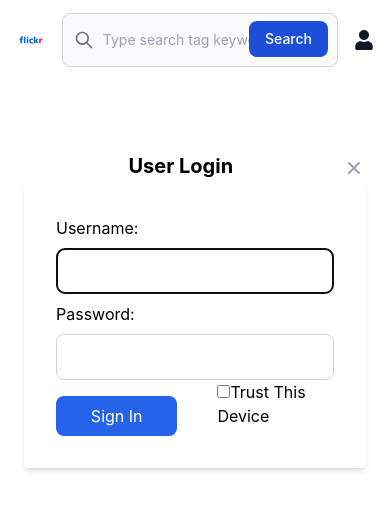
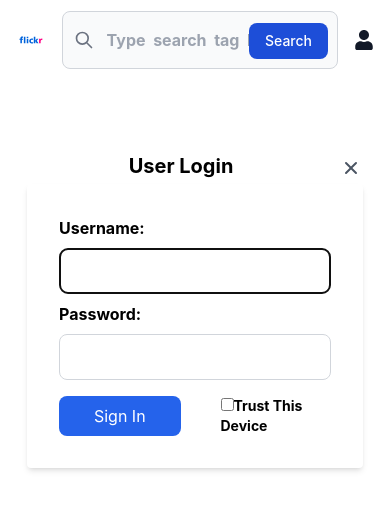
Before and after one commit to walterjin6/flickr-picture-search-frontend, a React (Create React App) app: page /login in a window 390 px wide. Shown: the top 510 px of the page. Built offline with nearby package versions, Linux system fonts and the light colour scheme.

Commit message:
Implement responsive CSS

```diff
--- a/src/components/Header.js
+++ b/src/components/Header.js
@@ -6,7 +6,8 @@ const Header = () => {
   const { username } = useAuth()
 
   const content = (
-    <header className='flex justify-between items-center text-center  gap-4 px-4 py-2 h-20'>
+    <div className='h-20 '>
+      <header className='bg-white flex justify-between items-center text-center  gap-4 px-4 py-2 h-20 fixed top-0 left-0 right-0 z-50'>
         <svg
           className='w-1/12 h-full items-center text-center '
           xmlns='http://www.w3.org/2000/svg'
@@ -36,6 +37,7 @@ const Header = () => {
           )}
         </div>
       </header>
+    </div>
   )
   return content
 }
--- a/src/components/SearchBar.js
+++ b/src/components/SearchBar.js
@@ -1,14 +1,14 @@
 import { useState } from 'react'
 import { useSelector, useDispatch } from 'react-redux'
-import { setInput } from '../features/pictures/picturesSlice'
+import { setTag } from '../features/pictures/picturesSlice'
 import { useNavigate } from 'react-router-dom'
 
 const SearchBar = () => {
   const dispatch = useDispatch()
   const navigate = useNavigate()
   const isLoggedIn = useSelector((state) => state.auth.isLoggedIn)
-  const [inputWord, setInputWord] = useState('')
-  const handleChange = (e) => setInputWord(e.target.value)
+  const [inputWord, setTagWord] = useState('')
+  const handleChange = (e) => setTagWord(e.target.value)
   const handleKeyDown = (e) => {
     if (e.key === 'Enter') search()
   }
@@ -16,10 +16,10 @@ const SearchBar = () => {
     if (!isLoggedIn) {
       navigate('/login')
       if (inputWord) {
-        dispatch(setInput(inputWord))
+        dispatch(setTag(inputWord))
       }
     } else if (inputWord) {
-      dispatch(setInput(inputWord))
+      dispatch(setTag(inputWord))
     } else {
       alert('Please input search tag keyword')
     }
@@ -51,8 +51,8 @@ const SearchBar = () => {
         <input
           type='search'
           id='default-search'
-          className='block p-4 pl-10 w-full text-sm text-gray-900 bg-gray-50 rounded-lg border border-gray-300 focus:ring-blue-500 focus:border-blue-500 dark:bg-gray-700 dark:border-gray-600 dark:placeholder-gray-400 dark:text-white dark:focus:ring-blue-500 dark:focus:border-blue-500'
-          placeholder='Type search tag keyword here...'
+          className='block p-4 pl-10 w-full text-base font-bold text-gray-900 bg-gray-50 rounded-lg border border-gray-300 focus:ring-blue-500 focus:border-blue-500 dark:bg-gray-700 dark:border-gray-600 dark:placeholder-gray-400 dark:text-white dark:focus:ring-blue-500 dark:focus:border-blue-500'
+          placeholder=' Type  search  tag  keyword  here ...'
           value={inputWord}
           onChange={handleChange}
           onKeyDown={handleKeyDown}
--- a/src/features/auth/Login.js
+++ b/src/features/auth/Login.js
@@ -15,6 +15,10 @@ const Login = () => {
   const [username, setUsername] = useState('')
   const [password, setPassword] = useState('')
   const [errMsg, setErrMsg] = useState('')
+  const [errors, setErrors] = useState({
+    username: '',
+    password: '',
+  })
   const [persist, setPersist] = usePersist()
   const navigate = useNavigate()
   const dispatch = useDispatch()
@@ -30,6 +34,7 @@ const Login = () => {
 
   const handleSubmit = async (e) => {
     e.preventDefault()
+    if (validateForm()) {
       try {
         const { accessToken } = await login({ username, password }).unwrap()
         dispatch(setCredentials({ accessToken }))
@@ -51,24 +56,50 @@ const Login = () => {
         dispatch(isLoggedInOff())
       }
     }
+  }
 
   const handleUserInput = (e) => setUsername(e.target.value)
   const handlePwdInput = (e) => setPassword(e.target.value)
   const handleToggle = () => setPersist((prev) => !prev)
-  const errClass = `w-full flex justify-center items-center text-xl text-red-700 ${errMsg ? 'block' : 'hide'} `
+  const errClass = `w-full flex justify-center items-center text-xl font-bold  text-red-700 ${
+    errMsg ? 'block' : 'hide'
+  } `
+  const inputErrClass = 'w-full text-xs font-bold text-red-700'
   let content
 
   if (isLoading) {
     content = <PulseLoader color={'#808080'} size={100} />
   }
 
+  const validateForm = () => {
+    let valid = true
+    const errorsCopy = { ...errors }
+    if (!username) {
+      errorsCopy.username = 'Username is required'
+      valid = false
+    } else {
+      errorsCopy.username = ''
+    }
+    if (!password) {
+      errorsCopy.password = 'Password is required'
+      valid = false
+    } else if (password.length < 6) {
+      errorsCopy.password = 'Password must be at least 6 characters'
+      valid = false
+    } else {
+      errorsCopy.password = ''
+    }
+
+    setErrors(errorsCopy)
+    return valid
+  }
   content = (
     <div className='w-full h-screen mt-12'>
       <section className='flex flex-col items-center justify-around px-6 pt-6 mx-auto  lg:py-0'>
         <main className='login'>
           <header className='flex justify-between text-center w-full'>
             <h1 className='text-xl font-bold w-11/12 '>User Login</h1>
-            <div className='w-1/12 text-gray-400 bg-transparent hover:bg-gray-200 hover:text-gray-900 rounded-lg text-sm p-1.5 ml-auto inline-flex items-center dark:hover:bg-gray-600 dark:hover:text-white'>
+            <div className='w-1/12 text-gray-600 bg-transparent hover:bg-gray-200 hover:text-gray-900 rounded-lg text-sm p-1.5 ml-auto inline-flex items-center dark:hover:bg-gray-600 dark:hover:text-white'>
               <Link to='/'>
                 <svg
                   aria-hidden='true'
@@ -95,7 +126,7 @@ const Login = () => {
             className='bg-white shadow-md rounded px-8 pt-6 pb-8 mb-4 flex flex-col'
             onSubmit={handleSubmit}
           >
-            <label htmlFor='username' className='py-2'>
+            <label htmlFor='username' className=' font-bold py-2'>
               Username:
             </label>
             <input
@@ -109,8 +140,10 @@ const Login = () => {
               aria-label='username'
               required
             />
-
-            <label htmlFor='password' className='py-2'>
+            {errors.username && (
+              <p className={inputErrClass}>{errors.username}</p>
+            )}
+            <label htmlFor='password' className='font-bold py-2'>
               Password:
             </label>
             <input
@@ -123,18 +156,21 @@ const Login = () => {
               aria-label='password'
               required
             />
-            <div className='flex justify-between gap-10'>
+            {errors.password && (
+              <p className={inputErrClass}>{errors.password}</p>
+            )}
+            <div className='flex justify-between mt-4 gap-10 items-center'>
               <button
-                className='w-1/2 px-6 py-2 mt-4 text-white bg-blue-600 rounded-lg hover:bg-blue-900'
+                className='w-1/2 px-6 py-2 text-white bg-blue-600 rounded-lg hover:bg-blue-900'
                 type='submit'
                 name='submit'
               >
                 Sign In
               </button>
-              <label htmlFor='persist' className='form__persist'>
+              <label htmlFor='persist' className='text-sm font-bold'>
                 <input
                   type='checkbox'
-                  className='form__checkbox'
+                  className=''
                   id='persist'
                   onChange={handleToggle}
                   checked={persist}
--- a/src/features/pictures/Picture.js
+++ b/src/features/pictures/Picture.js
@@ -1,8 +1,8 @@
 
 const Picture = ({ pictures, description }) => {
   return (
-    <section className=' h-full sm:h-[2000px]  md:h-[1000px]  overflow-hidden'>
-      <section className='flex flex-col flex-wrap  items-center gap-2 px-2 py-2 h-full sm:h-[2500px]  md:h-[1500px]  overflow-hidden'>
+    <div className='sm:h-[160rem] md:h-[80rem] overflow-hidden '>
+      <div className='flex flex-col flex-wrap  items-center gap-2 px-2 py-1 h-full sm:h-[300rem]  md:h-[200rem]  '>
         {pictures.map((itm) => (
           <img
             className='object-fill w-10/12 sm:w-1/2 md:w-1/4 rounded'
@@ -11,8 +11,8 @@ const Picture = ({ pictures, description }) => {
             alt={`${description} - ${itm.id}`}
           />
         ))}
-      </section>
-    </section>
+      </div>
+    </div>
   )
 }
 export default Picture
--- a/src/features/pictures/PicturesListPrivate.js
+++ b/src/features/pictures/PicturesListPrivate.js
@@ -5,14 +5,14 @@ import PulseLoader from 'react-spinners/PulseLoader'
 import Picture from './Picture'
 
 const PicturesListPrivate = () => {
-  const input = useSelector((state) => state.pictures.input)
+  const tag = useSelector((state) => state.pictures.tag)
   const {
     data: pictures,
     isLoading,
     isSuccess,
     isError,
     error,
-  } = useGetPicturesPrivateQuery( { input }  )
+  } = useGetPicturesPrivateQuery(tag)
 
   let content
   useTitle('Search Pictures')
@@ -33,7 +33,7 @@ const PicturesListPrivate = () => {
     )
   }
 
-  if (isSuccess) content = <Picture pictures={pictures} description={input} />
+  if (isSuccess) content = <Picture pictures={pictures} description={tag} />
 
   return content
 }
--- a/src/features/pictures/picturesApiSlice.js
+++ b/src/features/pictures/picturesApiSlice.js
@@ -3,7 +3,7 @@ import { apiSlice } from '../../app/api/apiSlice'
 export const picturesApiSlice = apiSlice.injectEndpoints({
   endpoints: (builder) => ({
     getPicturesPublic: builder.query({
-      query: (input) => ({
+      query: () => ({
         url: `/picture-public`,
         method: 'GET',
         mode: 'cors',
@@ -18,10 +18,9 @@ export const picturesApiSlice = apiSlice.injectEndpoints({
       invalidatesTags: ['getPicturesPublic'],
     }),
     getPicturesPrivate: builder.query({
-      query: (data) => ({
-        url: `/picture-private`,
-        method: 'POST',
-        body: data,
+      query: (tag) => ({
+        url: `/picture-private/${tag}`,
+        method: 'GET',
         mode: 'cors',
         validateStatus: (response, result) => {
           return response.status === 200 && !result.isError
--- a/src/features/pictures/picturesSlice.js
+++ b/src/features/pictures/picturesSlice.js
@@ -1,18 +1,18 @@
 import { createSlice } from '@reduxjs/toolkit'
 
 const initialState = {
-  input: 'sun',
+  tag: 'sun',
 }
 const picturesSlice = createSlice({
   name: 'status',
   initialState,
   reducers: {
-    setInput(state, action) {
-      state.input = action.payload
+    setTag(state, action) {
+      state.tag = action.payload
     },
   },
 })
 
-export const { setInput } = picturesSlice.actions
+export const { setTag } = picturesSlice.actions
 
 export default picturesSlice.reducer
```
Also changed, not shown: 1 other file (tests, documents, lock files or other folders). Lines whose indentation alone changed are shown as unchanged.
